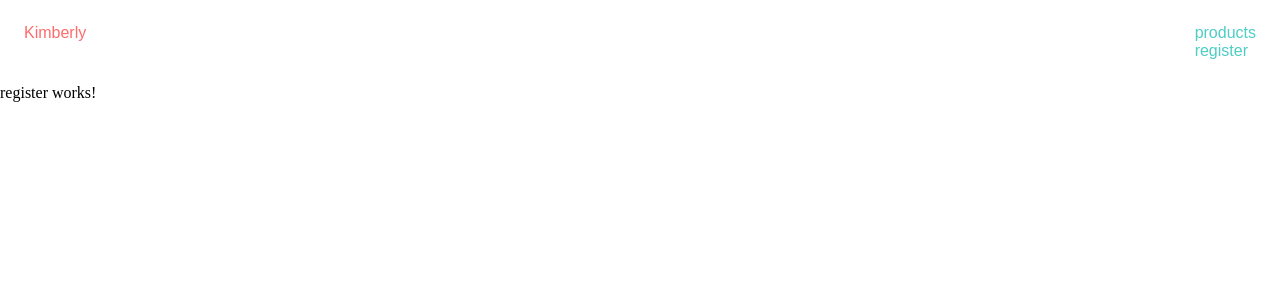
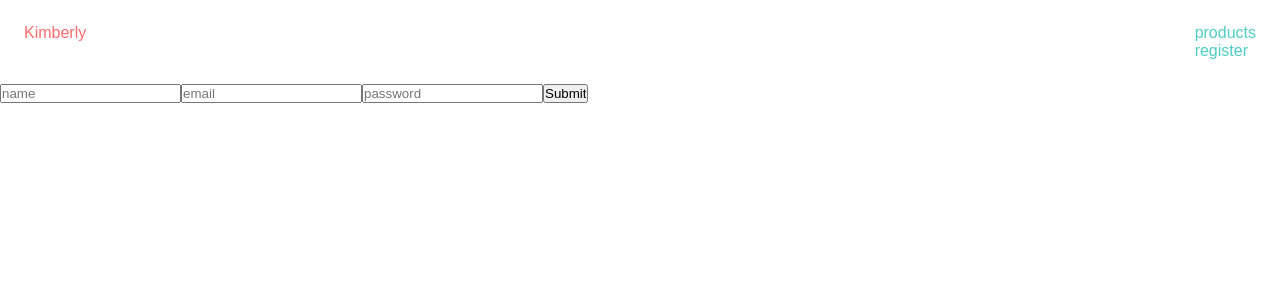
Before and after one commit to CarlosCoello/the-project, an Angular app: page /register in a window 1280 px wide. Shown: the top 300 px of the page. Built offline with nearby package versions, Linux system fonts and the light colour scheme.

Commit message:
adding reactive form

```diff
--- a/src/app/app.module.ts
+++ b/src/app/app.module.ts
@@ -11,6 +11,8 @@ import { MainNavComponent } from './components/main-nav/main-nav.component';
 import { AppRoutingModule } from './app.routing';
 import { RegisterComponent } from './components/register/register.component';
 
+import { ReactiveFormsModule } from '@angular/forms';
+
 
 @NgModule({
   declarations: [
@@ -22,7 +24,8 @@ import { RegisterComponent } from './components/register/register.component';
   ],
   imports: [
     BrowserModule,
-    AppRoutingModule
+    AppRoutingModule,
+    ReactiveFormsModule
   ],
   providers: [],
   bootstrap: [AppComponent]
--- a/src/app/components/products/products.component.html
+++ b/src/app/components/products/products.component.html
@@ -1,6 +1,6 @@
 <div class="container">
-  <form class="formp">
-    <input type="text" class="formp__input" name="products" placeholder="search for your product">
+  <form [formGroup]="productForm" class="formp">
+    <input type="text" class="formp__input" name="products" placeholder="search for your product" formControlName="search">
     <button type="submit" class="formp__button">search</button>
   </form>
 </div>
--- a/src/app/components/products/products.component.ts
+++ b/src/app/components/products/products.component.ts
@@ -1,4 +1,5 @@
 import { Component, OnInit } from '@angular/core';
+import { FormBuilder, FormGroup, Validators } from '@angular/forms';
 
 @Component({
   selector: 'app-products',
@@ -7,9 +8,14 @@ import { Component, OnInit } from '@angular/core';
 })
 export class ProductsComponent implements OnInit {
 
-  constructor() { }
+  productForm: FormGroup;
+
+  constructor(private formBuilder: FormBuilder) { }
 
   ngOnInit() {
+    this.productForm = this.formBuilder.group({
+      search: ['', Validators.required]
+    })
   }
 
 }
--- a/src/app/components/register/register.component.html
+++ b/src/app/components/register/register.component.html
@@ -1,3 +1,10 @@
-<p>
-  register works!
+<form [formGroup]="registerForm" (ngSubmit)="onSubmit($event)">
+  <input type="text" placeholder="name" formControlName="name">
+  <input type="email" placeholder="email" formControlName="email">
+  <input type="password" placeholder="password" formControlName="password">
+  <input type="submit" value="Submit">
+</form>
+
+<p *ngIf="message">
+  Log In Successful.
 </p>
--- a/src/app/components/register/register.component.ts
+++ b/src/app/components/register/register.component.ts
@@ -1,4 +1,5 @@
 import { Component, OnInit } from '@angular/core';
+import { FormBuilder, FormGroup, Validators } from '@angular/forms';
 
 @Component({
   selector: 'app-register',
@@ -7,9 +8,43 @@ import { Component, OnInit } from '@angular/core';
 })
 export class RegisterComponent implements OnInit {
 
-  constructor() { }
+  message = false
+
+  registerForm: FormGroup;
+
+  constructor(private formBuilder: FormBuilder) { }
 
   ngOnInit() {
+    this.registerForm = this.formBuilder.group({
+      name: ['', Validators.required],
+      email: ['', Validators.required],
+      password: ['', [Validators.required, Validators.minLength(6)]]
+    });
   }
 
+  onSubmit() {
+    event.preventDefault()
+
+    let data = {
+      name: "",
+      email: "",
+      password: ""
+    }
+
+    data.name = this.registerForm.get("name").value
+    data.email = this.registerForm.get("email").value
+    data.password = this.registerForm.get("password").value
+
+    console.log(data)
+
+    fetch('http://localhost:4000/user/registerMe', {
+      method:'POST',
+      headers: {
+        'Content-Type':'application/json'
+      },
+      body:JSON.stringify(data)
+    })
+    .then(res=>res.json())
+    .then(data=>console.log(data));
+  }
 }
```
